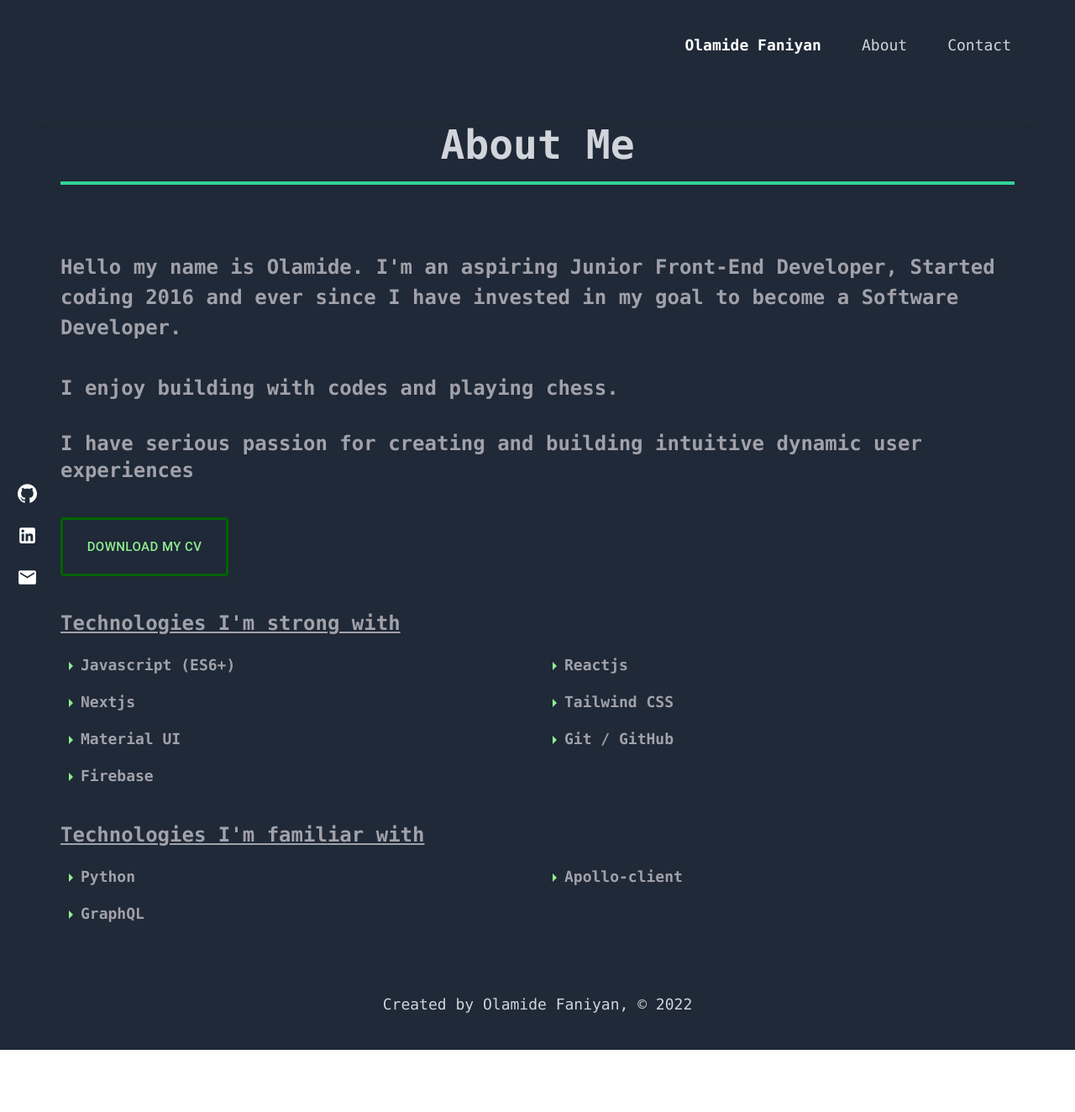
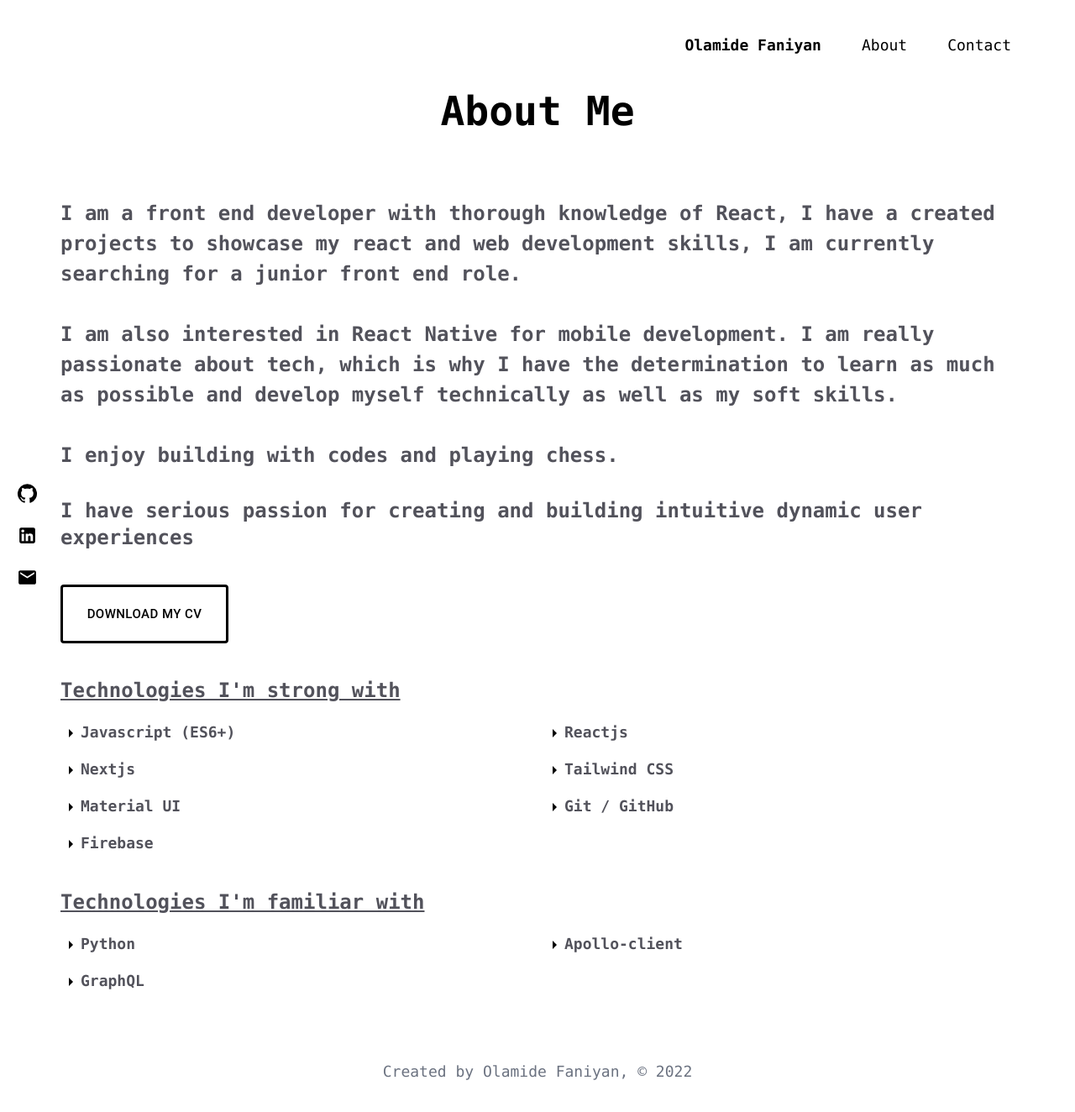
Before and after one commit to Pajimo/olamidefaniyan, a React (Create React App) app: page /about in a window 1280 px wide. Shown: the top 1324 px of the page at 84% size. Before the commit the page ends 1250 px from the top, so only its background shows below. Built offline with nearby package versions, Linux system fonts and the light colour scheme; no server answers.

Commit message:
General fixes

```diff
--- a/package.json
+++ b/package.json
@@ -18,6 +18,7 @@
     "react-ga": "^3.3.0",
     "react-router-dom": "^6.2.1",
     "react-scripts": "5.0.0",
+    "react-toastify": "^8.2.0",
     "web-vitals": "^2.1.4"
   },
   "scripts": {
--- a/src/App.js
+++ b/src/App.js
@@ -12,13 +12,14 @@ import EmailIcon from "@mui/icons-material/Email";
 import { Route, Routes } from "react-router";
 import ErrorPage from './components/ErrorPage';
 import Footer from './components/Footer'
+import {app, database} from './firebaseconfig'
 
 // ATTENTION!!!!!!!!!!
 
 function App() {
   return (
     <div>
-      <div className="bg-gray-800 relative pb-10">
+      <div className="relative pb-10">
         <div className="sm:ml-10 sm:mr-10"><Header />
         <Routes>
           <Route path="/" element={<div><Home /> <Portfolio /></div>} />
@@ -28,7 +29,7 @@ function App() {
         </Routes></div>
         <Footer />
 
-        <div className="md:fixed md:bottom-20 md:left-0 text-white md:m-5 ">
+        <div className="md:fixed md:bottom-20 md:left-0 text-black md:m-5 ">
           <div className=" flex md:flex-col space-y-6 md:visible invisible">
             <a href="https://github.com/Pajimo" target="_blank">
               <GitHubIcon style={{ fontSize: 25 }} />
--- a/src/components/About.jsx
+++ b/src/components/About.jsx
@@ -9,18 +9,21 @@ import cv from "../documents/Olamide_Faniyan_CV.pdf";
 const About = () => {
   return (
     <div className="ml-2 mr-2">
-      <Container className="font-mono shadow-inner">
+      <Container className="font-mono">
         <div>
-          <header className=" text-5xl text-gray-300 text-center mt-10 font-bold">
+          <header className=" text-5xl text-black text-center font-bold">
             About Me
           </header>
-          <div className="border-t-4 border-emerald-400 mt-5">
-            <div className="text-zinc-400 font-semibold text-lg md:text-2xl mt-20 ">
+          <div className="mt-5">
+            <div className="text-zinc-600 font-semibold text-lg md:text-2xl mt-20 ">
               <div>
                 <div className="leading-9">
-                  Hello my name is Olamide. I'm an aspiring Junior Front-End
-                  Developer, Started coding 2016 and ever since I have invested
-                  in my goal to become a Software Developer.<br></br>
+                I am a front end developer with thorough knowledge of React, I have a created projects to showcase my react and
+                web development skills, I am currently searching for a junior front end role.<br></br> <br></br> I am also interested in React Native for mobile development.
+
+                I am really passionate about tech, which is why I have the determination to learn as much as possible
+                and develop myself technically as well as my soft skills.
+                <br></br>
                   <br></br>
                   <p> I enjoy building with codes and playing chess.</p>
                 </div>
@@ -35,8 +38,8 @@ const About = () => {
                       size="large"
                       variant="outlined"
                       style={{
-                        color: "lightgreen",
-                        borderColor: "darkgreen",
+                        color: "black",
+                        borderColor: "black",
                         borderWidth: 3,
                         width: 200,
                         height: 70,
@@ -53,7 +56,7 @@ const About = () => {
                         <div>
                           <ArrowRightIcon
                             style={{
-                              color: "lightgreen",
+                              color: "black",
                             }}
                           />
                           Javascript (ES6+)
@@ -62,7 +65,7 @@ const About = () => {
                           {" "}
                           <ArrowRightIcon
                             style={{
-                              color: "lightgreen",
+                              color: "black",
                             }}
                           />
                           Reactjs
@@ -70,7 +73,7 @@ const About = () => {
                         <div>
                           <ArrowRightIcon
                             style={{
-                              color: "lightgreen",
+                              color: "black",
                             }}
                           />
                           Nextjs
@@ -78,7 +81,7 @@ const About = () => {
                         <div>
                           <ArrowRightIcon
                             style={{
-                              color: "lightgreen",
+                              color: "black",
                             }}
                           />
                           Tailwind CSS
@@ -86,7 +89,7 @@ const About = () => {
                         <div>
                           <ArrowRightIcon
                             style={{
-                              color: "lightgreen",
+                              color: "black",
                             }}
                           />
                           Material UI
@@ -94,7 +97,7 @@ const About = () => {
                         <div>
                           <ArrowRightIcon
                             style={{
-                              color: "lightgreen",
+                              color: "black",
                             }}
                           />
                           Git / GitHub
@@ -102,7 +105,7 @@ const About = () => {
                         <div>
                           <ArrowRightIcon
                             style={{
-                              color: "lightgreen",
+                              color: "black",
                             }}
                           />
                           Firebase
@@ -118,7 +121,7 @@ const About = () => {
                         <div>
                           <ArrowRightIcon
                             style={{
-                              color: "lightgreen",
+                              color: "black",
                             }}
                           />
                           Python
@@ -127,7 +130,7 @@ const About = () => {
                           {" "}
                           <ArrowRightIcon
                             style={{
-                              color: "lightgreen",
+                              color: "black",
                             }}
                           />
                           Apollo-client
@@ -136,7 +139,7 @@ const About = () => {
                           {" "}
                           <ArrowRightIcon
                             style={{
-                              color: "lightgreen",
+                              color: "black",
                             }}
                           />
                           GraphQL
--- a/src/components/Footer.jsx
+++ b/src/components/Footer.jsx
@@ -2,7 +2,7 @@ import Container from "@mui/material/Container";
 
 const Footer = () => {
     return <div>
-    <Container className="text-center font-mono ml-2 mr-2 text-gray-300">
+    <Container className="text-center font-mono ml-2 mr-2 text-gray-500">
       <p className="text-lg mt-20">Created by Olamide Faniyan, © 2022</p>
   </Container></div>
 }
--- a/src/components/Header.jsx
+++ b/src/components/Header.jsx
@@ -15,14 +15,14 @@ const Header = () => {
                 <div className="ml-10 space-x-6">
                   <Link
                     to="/"
-                    className=" hover:bg-gray-700 text-white px-3 py-2 rounded-md text-lg font-bold hover:border-b-2 border-green-500"
+                    className=" hover:bg-gray-700 hover:text-white text-black px-3 py-2 rounded-md text-lg font-bold hover:border-b-2"
                   >
                     Olamide Faniyan
                   </Link>
 
                   <Link
                     to='/about'
-                    className="text-gray-300 hover:bg-gray-700 hover:text-white px-3 py-2 rounded-md text-lg font-medium hover:border-b-2 border-green-500"
+                    className="text-black hover:bg-gray-700 hover:text-white px-3 py-2 rounded-md text-lg font-medium hover:border-b-2"
                   >
                     About
                   </Link>
@@ -30,7 +30,7 @@ const Header = () => {
 
                   <Link
                     to='/contact'
-                    className="hover:border-b-2 border-green-500 text-gray-300 hover:bg-gray-700 hover:text-white px-3 py-2 rounded-md text-lg font-medium"
+                    className="hover:border-b-2 text-black hover:bg-gray-700 hover:text-white px-3 py-2 rounded-md text-lg font-medium"
                   >
                     Contact
                   </Link>
@@ -41,7 +41,7 @@ const Header = () => {
               <button
                 onClick={() => setIsOpen(!isOpen)}
                 type="button"
-                className="inline-flex items-center justify-center mr-2 rounded-md text-green-500 hover:text-white hover:bg-gray-800 focus:outline-none focus:ring-2 focus:ring-offset-2 focus:ring-offset-gray-800 focus:ring-white"
+                className="inline-flex items-center justify-center mr-2 rounded-md text-black hover:text-white hover:bg-gray-800 focus:outline-none focus:ring-2 focus:ring-offset-2 focus:ring-offset-gray-800 focus:ring-white"
                 aria-controls="mobile-menu"
                 aria-expanded="false"
               >
@@ -98,21 +98,21 @@ const Header = () => {
               <div ref={ref} className="px-2 pt-2 pb-3 space-y-1 sm:px-3">
                 <Link
                   to="/"
-                  className="hover:bg-gray-700 text-white block px-3 py-2 rounded-md text-lg font-medium hover:border-b-2 border-green-500"
+                  className="hover:bg-gray-700 hover:text-white text-black block px-3 py-2 rounded-md text-lg font-medium hover:border-b-2"
                 >
                   Olamide Faniyan
                 </Link>
 
                 <Link
                   to='/about'
-                  className="text-gray-300 hover:bg-gray-700 hover:text-white block px-3 py-2 rounded-md text-lg font-medium hover:border-b-2 border-green-500"
+                  className="text-black hover:bg-gray-700 hover:text-white block px-3 py-2 rounded-md text-lg font-medium hover:border-b-2"
                 >
                   About
                 </Link>
 
                 <Link
                   to='/contact'
-                  className="text-gray-300 hover:bg-gray-700 hover:text-white block px-3 py-2 rounded-md text-lg font-medium hover:border-b-2 border-green-500"
+                  className="text-black hover:bg-gray-700 hover:text-white block px-3 py-2 rounded-md text-lg font-medium hover:border-b-2"
                 >
                   Contact
                 </Link>
--- /dev/null
+++ b/src/firebaseconfig.js
@@ -0,0 +1,19 @@
+import { initializeApp } from "firebase/app";
+import { getAnalytics } from "firebase/analytics";
+import {getFirestore} from "firebase/firestore";
+
+const firebaseConfig = {
+  apiKey: process.env.REACT_APP_APIKEY,
+  authDomain: process.env.REACT_APP_AUTHDOMAIN,
+  projectId: process.env.REACT_APP_PROJECTID,
+  storageBucket: process.env.REACT_APP_STORAGEBUCKET,
+  messagingSenderId: process.env.REACT_APP_MESSAGINGSENDERID,
+  appId: process.env.REACT_APP_APPID,
+  measurementId: process.env.REACT_APP_MEASUREMENTID
+};
+
+// Initialize Firebase
+export  const app = initializeApp(firebaseConfig);
+const analytics = getAnalytics(app);
+
+export const database = getFirestore(app)
```
Also changed, not shown: src/components/Contact.jsx (+6 -5 lines), src/components/Home.jsx (+5 -5 lines), src/components/forms.jsx (added, +68 -0 lines), src/components/links.jsx (+7 -11 lines), src/components/portfoilio.jsx (+25 -25 lines), src/index.js (+0 -16 lines), 2 other files (tests, documents, lock files or other folders).
